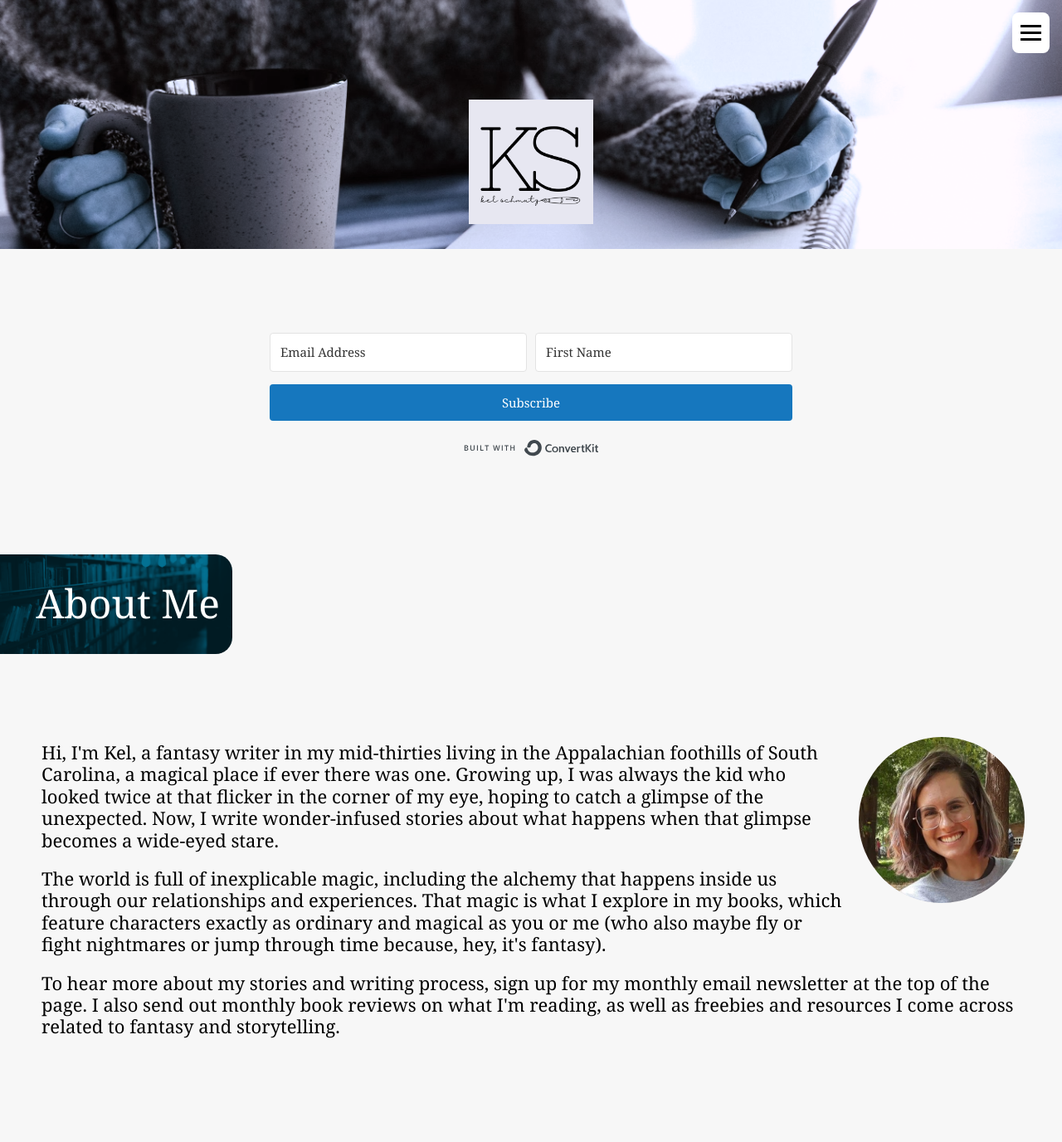
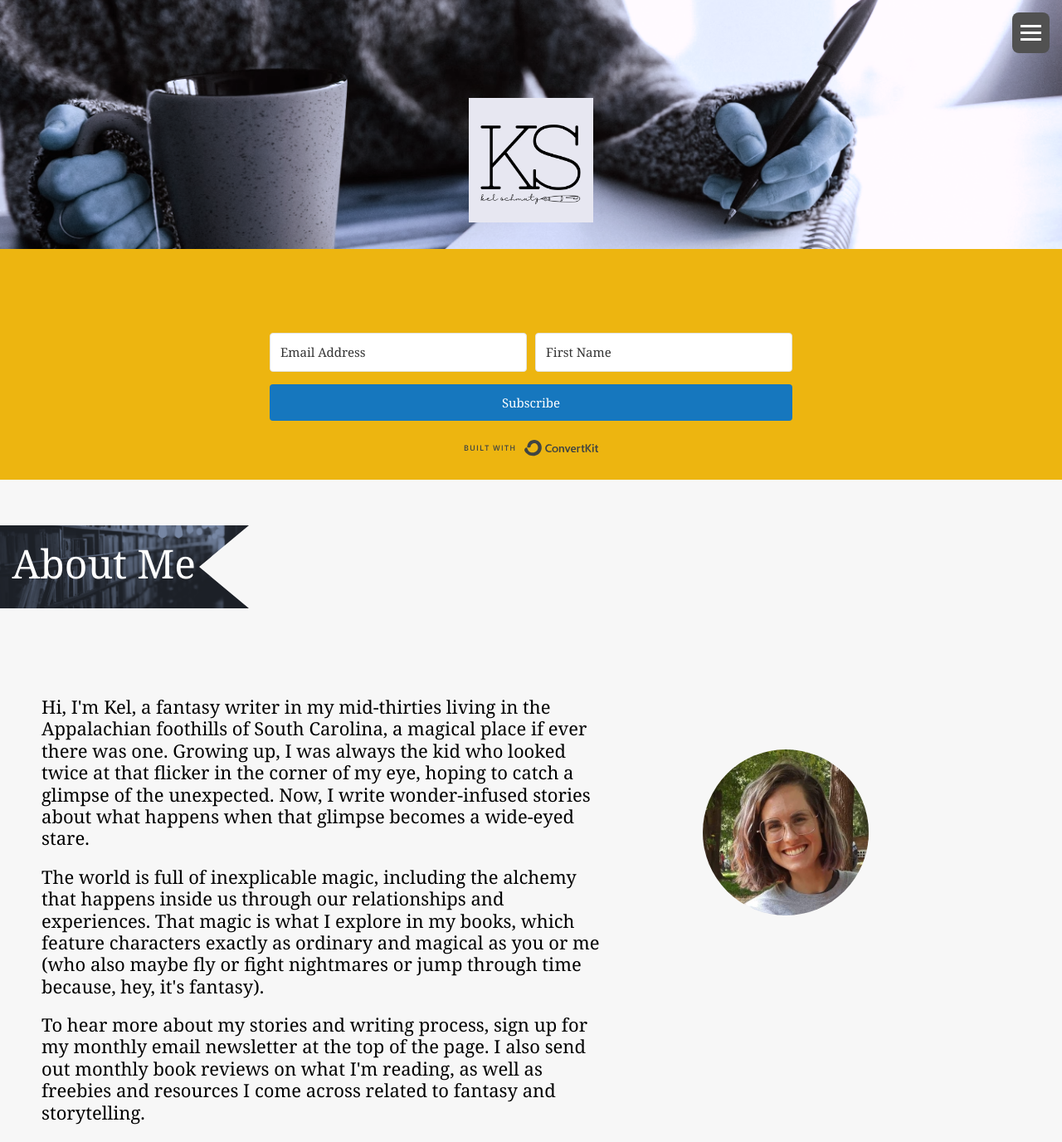
Before and after one commit to kaeS90/website, a plain HTML site: page about.html in a window 1280 px wide. Shown: the top 1376 px of the page at 83% size. Drawn offline with Linux system fonts and the light colour scheme.

Commit message:
updated client visual requests

```diff
--- a/about.html
+++ b/about.html
@@ -25,7 +25,7 @@
         <li><a href="books.html">Books</a></li>
         <li><a href="about.html">About Me</a></li>
         <li><a href="newsletter.html">Newsletter</a></li>
-        <li><a href="services.html">Services</a></li>
+        <!-- <li><a href="services.html">Services</a></li> -->
       </ul>
     </nav>
 
@@ -38,7 +38,9 @@
             alt="background image of someone writing"
           />
         </div>
+        <a href="index.html" class="logo-holder">
           <img class="logo" src="images/logo.png" alt="Kel Schmutz logo" />
+        </a>
       </header>
       <section>
         <script src="https://f.convertkit.com/ckjs/ck.5.js"></script>
@@ -710,27 +712,25 @@
       <section>
         <div class="title title2">
           <img src="images/library.jpg" alt="about me" />
-          <h1>About Me</h1>
+          <h1>About&nbsp;Me</h1>
         </div>
       </section>
       <main>
-        <div class="me">
-          <img src="images/boutMe.JPG" alt="me" />
-        </div>
+        <div class="about-me-text">
           <p>
             Hi, I'm Kel, a fantasy writer in my mid-thirties living in the
-          Appalachian foothills of South Carolina, a magical place if ever there
-          was one. Growing up, I was always the kid who looked twice at that
-          flicker in the corner of my eye, hoping to catch a glimpse of the
-          unexpected. Now, I write wonder-infused stories about what happens
-          when that glimpse becomes a wide-eyed stare.
+            Appalachian foothills of South Carolina, a magical place if ever
+            there was one. Growing up, I was always the kid who looked twice at
+            that flicker in the corner of my eye, hoping to catch a glimpse of
+            the unexpected. Now, I write wonder-infused stories about what
+            happens when that glimpse becomes a wide-eyed stare.
           </p>
           <p>
             The world is full of inexplicable magic, including the alchemy that
             happens inside us through our relationships and experiences. That
-          magic is what I explore in my books, which feature characters exactly
-          as ordinary and magical as you or me (who also maybe fly or fight
-          nightmares or jump through time because, hey, it's fantasy).
+            magic is what I explore in my books, which feature characters
+            exactly as ordinary and magical as you or me (who also maybe fly or
+            fight nightmares or jump through time because, hey, it's fantasy).
           </p>
           <p>
             To hear more about my stories and writing process, sign up for my
@@ -738,6 +738,12 @@
             monthly book reviews on what I'm reading, as well as freebies and
             resources I come across related to fantasy and storytelling.
           </p>
+        </div>
+        <div class="me-holder">
+          <div class="me">
+            <img src="images/boutMe.JPG" alt="me" />
+          </div>
+        </div>
       </main>
     </div>
     <footer>
--- a/css/about.css
+++ b/css/about.css
@@ -1,5 +1,5 @@
 .title2 img {
-  filter: brightness(30%) sepia(1) saturate(500%) hue-rotate(150deg);
+  filter: brightness(44%) sepia(1) saturate(100%) hue-rotate(180deg);
   position: relative;
   top: -100px;
 }
@@ -15,11 +15,10 @@ main {
 }
 
 .me {
-  float: right;
   border-radius: 50%;
   width: 200px;
   height: 200px;
-  margin: 15px;
+  margin: auto;
   overflow: hidden;
 }
 
@@ -27,9 +26,18 @@ main {
   width: 100%;
 }
 
-@media only screen and (max-width: 545px) {
-  .me {
-    float: none;
-    margin: auto;
+@media only screen and (min-width: 945px) {
+  main {
+    margin-bottom: 115px;
+    display: flex;
+  }
+
+  .about-me-text {
+    width: 60%;
+  }
+
+  .me-holder {
+    width: 30%;
+    padding: 7%;
   }
 }
--- a/css/books.css
+++ b/css/books.css
@@ -1,4 +1,4 @@
 .title1 img {
-  filter: brightness(20%) sepia(1) saturate(500%) hue-rotate(250deg);
+  filter: brightness(34%) sepia(1) saturate(100%) hue-rotate(180deg);
   position: relative;
 }
--- a/css/newsletter.css
+++ b/css/newsletter.css
@@ -1,5 +1,5 @@
 .title3 img {
-  filter: brightness(50%) sepia(1) saturate(500%) hue-rotate(300deg);
+  filter: brightness(114%) sepia(1) saturate(100%) hue-rotate(180deg);
   position: relative;
   top: -30px;
 }
--- a/css/otherPages.css
+++ b/css/otherPages.css
@@ -14,12 +14,16 @@ header .bg-holder img {
   width: 100%;
   filter: sepia(50%) hue-rotate(190deg) saturate(100%);
 }
-.logo {
+.logo-holder {
   width: 40%;
   max-width: 250px;
   position: absolute;
   bottom: 10%;
 }
+.logo {
+  max-width: 100%;
+}
+
 @media screen and (min-width: 767px) {
   header .bg-holder {
     height: 300px;
@@ -29,7 +33,7 @@ header .bg-holder img {
     position: relative;
     bottom: 220px;
   }
-  .logo {
+  .logo-holder {
     max-width: 150px;
   }
 }
@@ -46,17 +50,25 @@ main {
   width: 20%;
   max-width: 1000px;
   min-width: 300px;
-  border-radius: 20px;
   height: 120px;
   margin: 40px 0;
   text-align: right;
   font-size: 48px;
   overflow: hidden;
   position: relative;
-  left: -35px;
+  left: -15px;
+  width: 60px;
+  height: 100px;
+  clip-path: polygon(
+    0% 0%,
+    100% 0%,
+    80% calc(110% - 60px),
+    100% 100%,
+    0% 100%,
+    0% 0%
+  );
 }
 .title img {
-  border-radius: 20px;
   width: 100%;
   transition: 0.3s;
 }
@@ -64,12 +76,12 @@ main {
 .title h1 {
   position: absolute;
   z-index: 20;
-  top: 35px;
+  top: 22px;
   margin: auto;
   left: 0;
   right: 0;
   color: white;
-  padding-right: 15px;
+  padding-right: 64px;
 }
 
 .card2 img {
--- a/css/services.css
+++ b/css/services.css
@@ -1,5 +1,5 @@
 .title4 img {
-  filter: brightness(20%) sepia(1) saturate(500%) hue-rotate(100deg);
+  filter: brightness(34%) sepia(1) saturate(100%) hue-rotate(180deg);
   position: relative;
   top: -50px;
 }
--- a/css/styles.css
+++ b/css/styles.css
@@ -17,8 +17,13 @@ main {
   padding-bottom: 45px !important;
 }
 
+section:first-of-type {
+  background-color: rgb(237, 181, 16);
+  padding-bottom: 0;
+}
+
 footer {
-  background-color: var(--darkBlue);
+  background-color: rgb(22, 119, 190);
   height: 75px;
 }
 footer img:hover {
@@ -69,7 +74,7 @@ form {
   display: inline-block;
   max-width: 700px;
   box-sizing: border-box;
-  padding: 30px 25px;
+  padding: 30px 25px 10px;
   border-radius: 40px;
 }
 
@@ -85,7 +90,7 @@ ul {
   cursor: pointer;
   padding: 10px;
   position: absolute;
-  background-color: white;
+  background-color: #515151;
   right: 15px;
   top: 15px;
   z-index: 100;
@@ -95,7 +100,7 @@ ul {
 .bar {
   width: 25px;
   height: 3px;
-  background-color: black;
+  background-color: white;
   margin: 5px 0;
 }
 
```
Also changed, not shown: books.html (+4 -2 lines), css/homepage.css (+8 -8 lines), index.html (+3 -3 lines), newsletter.html (+4 -2 lines), services.html (+3 -1 lines). Lines whose indentation alone changed are shown as unchanged.
